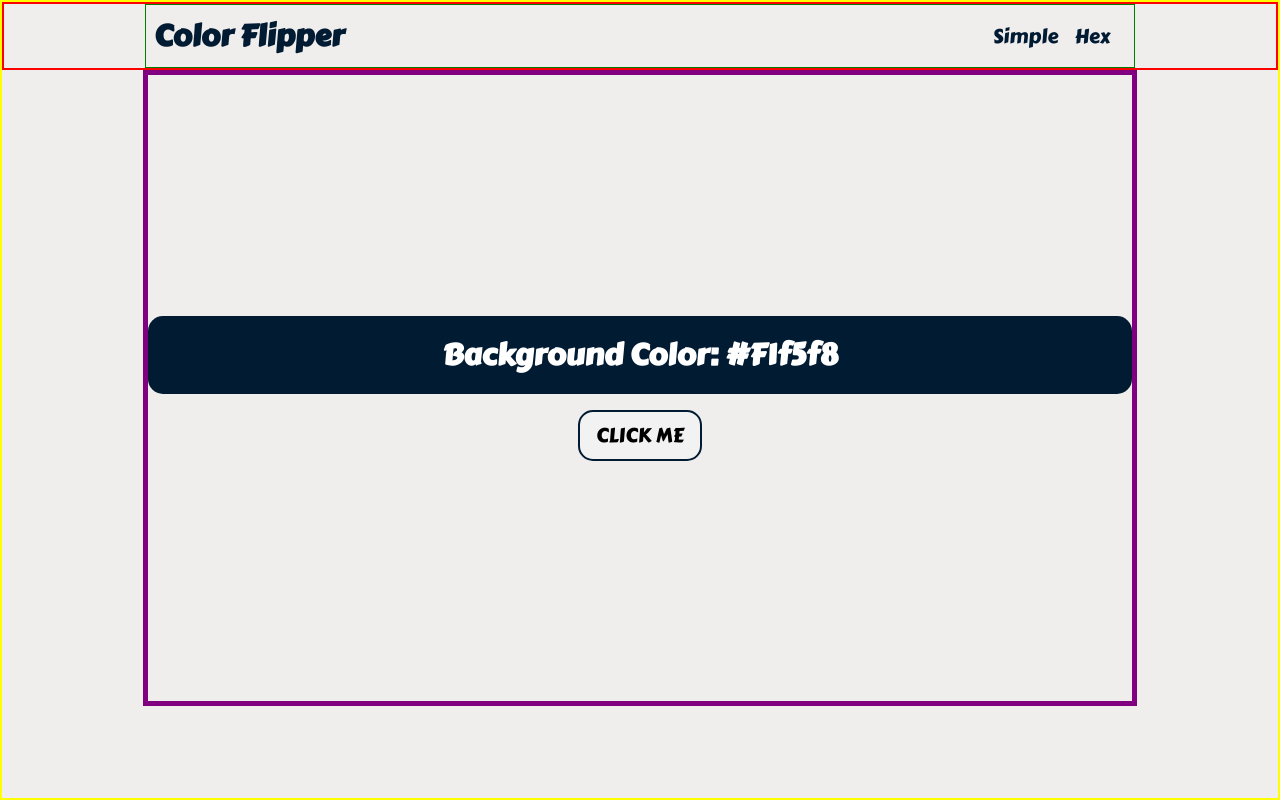
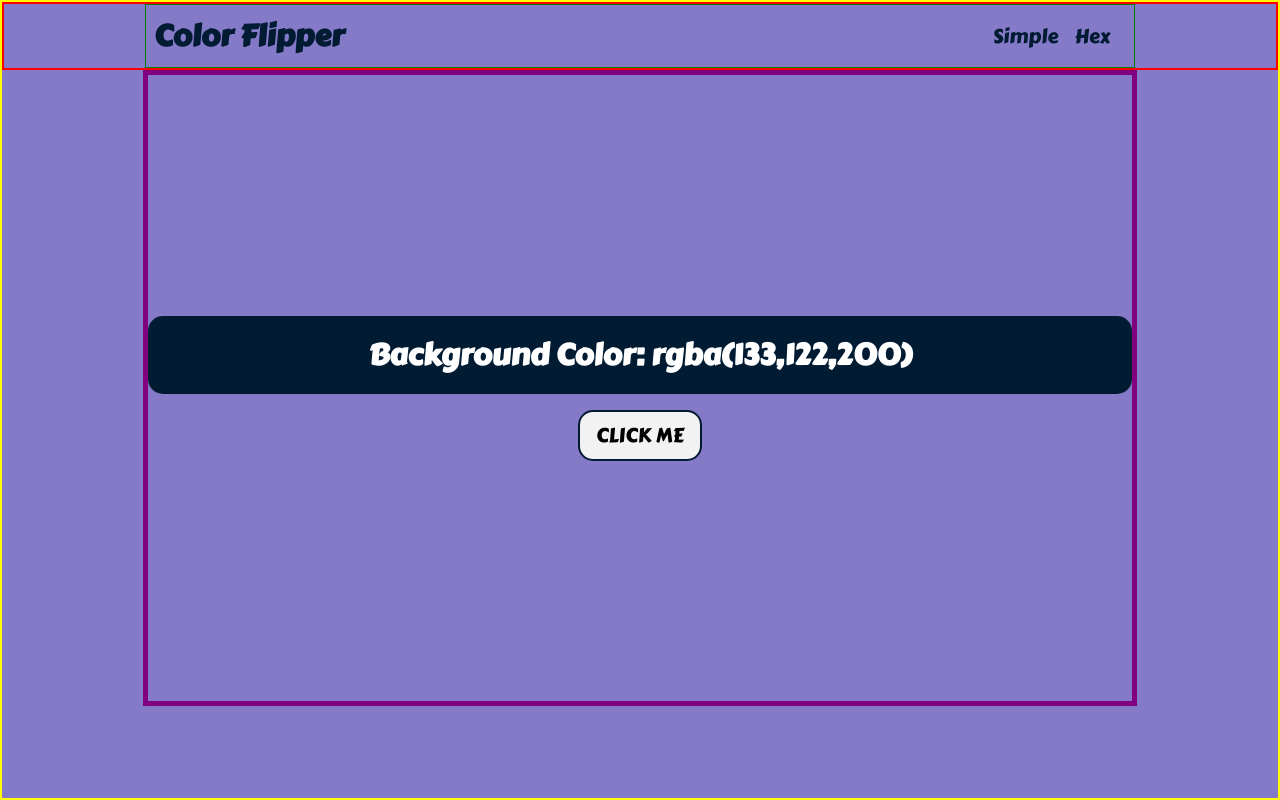
Before and after one commit to arehtunde/JS-practice-projects, a website: page index.html in a window 1280 px wide. Both pictures are taken after a click on the button "CLICK ME". Drawn offline with Linux system fonts and the light colour scheme.

Commit message:
finished simple page

```diff
--- a/index.html
+++ b/index.html
@@ -14,15 +14,15 @@
     <div class="nav">
       <h2 class="nav_title">Color Flipper</h2>
       <ul class="nav_link">
-        <li class="nav_link-list">Simple</li>
-        <li class="nav_link-list">Hex</li>
+        <li class="nav_link-list"><a href="index.html">Simple</a></li>
+        <li class="nav_link-list"><a href="hex.html">Hex</a></li>
       </ul>
     </div>
   </nav>
 
   <main class="main">
     <div class="wrapper">
-      <h2 class="wrapper_heading">Background Color: #F1f5f8</h2>
+      <h2 class="wrapper_heading">Background Color: <span class="color-text">#f0eded</span></h2>
       <button class="wrapper_button">CLICK ME</button>
     </div>
   </main>
--- a/src/index.js
+++ b/src/index.js
@@ -0,0 +1,12 @@
+const button = document.querySelector('.wrapper_button');
+const body = document.querySelector('body');
+const colorText = document.querySelector('.color-text');
+const colors = ['green', 'red', 'rgba(133,122,200)', '#f15025', '#f0eded'];
+
+const randomNumber = () => Math.floor(Math.random() * colors.length);
+
+button.addEventListener('click', () => {
+  const randomColor = randomNumber();
+  body.style.backgroundColor = colors[randomColor];
+  colorText.textContent = colors[randomColor];
+});
--- a/src/style.scss
+++ b/src/style.scss
@@ -46,6 +46,15 @@ nav {
   }
 }
 
+a {
+  text-decoration: none;
+  color: #011b33;
+
+  &:hover {
+    color: red;
+  }
+}
+
 main {
   display: flex;
   flex-direction: column;
```
Also changed, not shown: dist/style.css, src/style.css, 1 other file.
